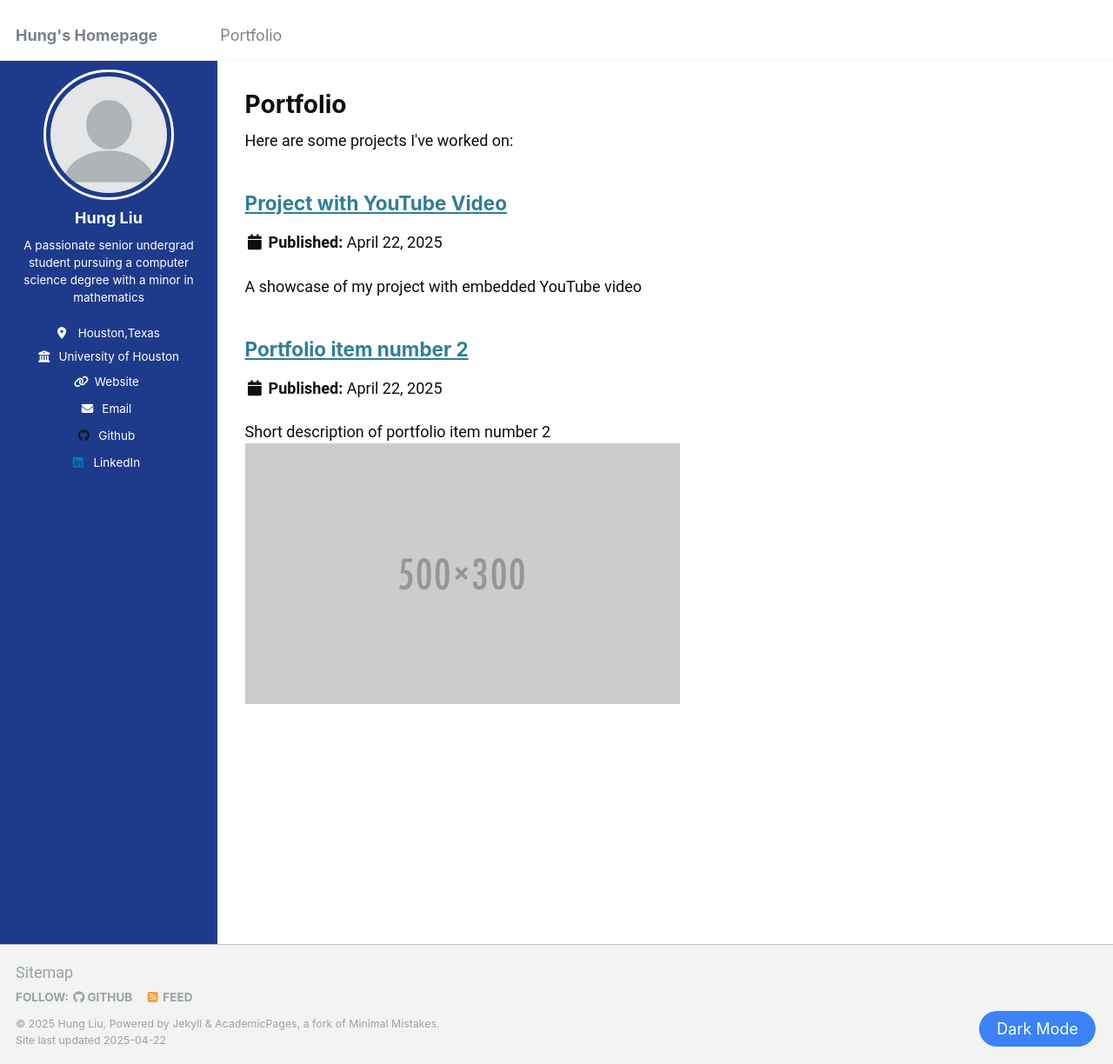
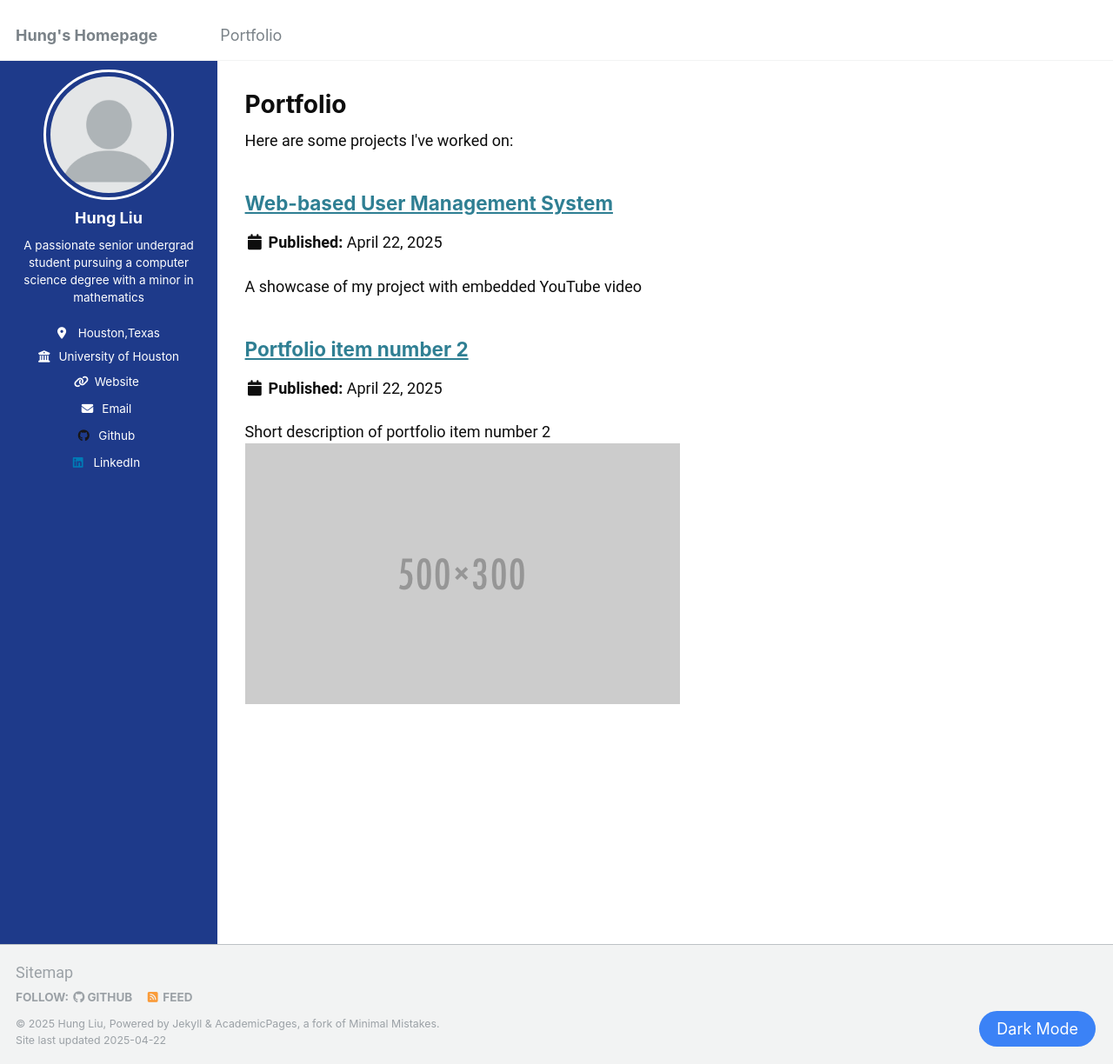
Before and after one commit to sunnySKL/sunnySKL.github.io, a Jekyll site: the page built from _pages/portfolio.html, in a window 1280 px wide and 1224 px high. Shown: the whole window at 87% size. Built offline with Jekyll 4.4.1, drawn with Linux system fonts in a browser that asks for light colours.

Commit message:
Update portfolio-1.md

```diff
--- a/_portfolio/portfolio-1.md
+++ b/_portfolio/portfolio-1.md
@@ -1,5 +1,5 @@
 ---
-title: "Project with YouTube Video"
+title: "Web-based User Management System"
 excerpt: "A showcase of my project with embedded YouTube video"
 collection: portfolio
 ---
@@ -8,7 +8,7 @@ collection: portfolio
 This is my project description. You can add text, images, and other content here to describe your project.
 
 ## Project Demo
-<iframe width="560" height="315" src="https://www.youtube.com/embed/YOUR_VIDEO_ID" frameborder="0" allow="accelerometer; autoplay; clipboard-write; encrypted-media; gyroscope; picture-in-picture" allowfullscreen></iframe>
+<iframe width="560" height="315" src="https://youtu.be/6ZS2Kb2av5s" frameborder="0" allow="accelerometer; autoplay; clipboard-write; encrypted-media; gyroscope; picture-in-picture" allowfullscreen></iframe>
 
 ## Additional Information
 You can add more sections with details about your project here.
```
